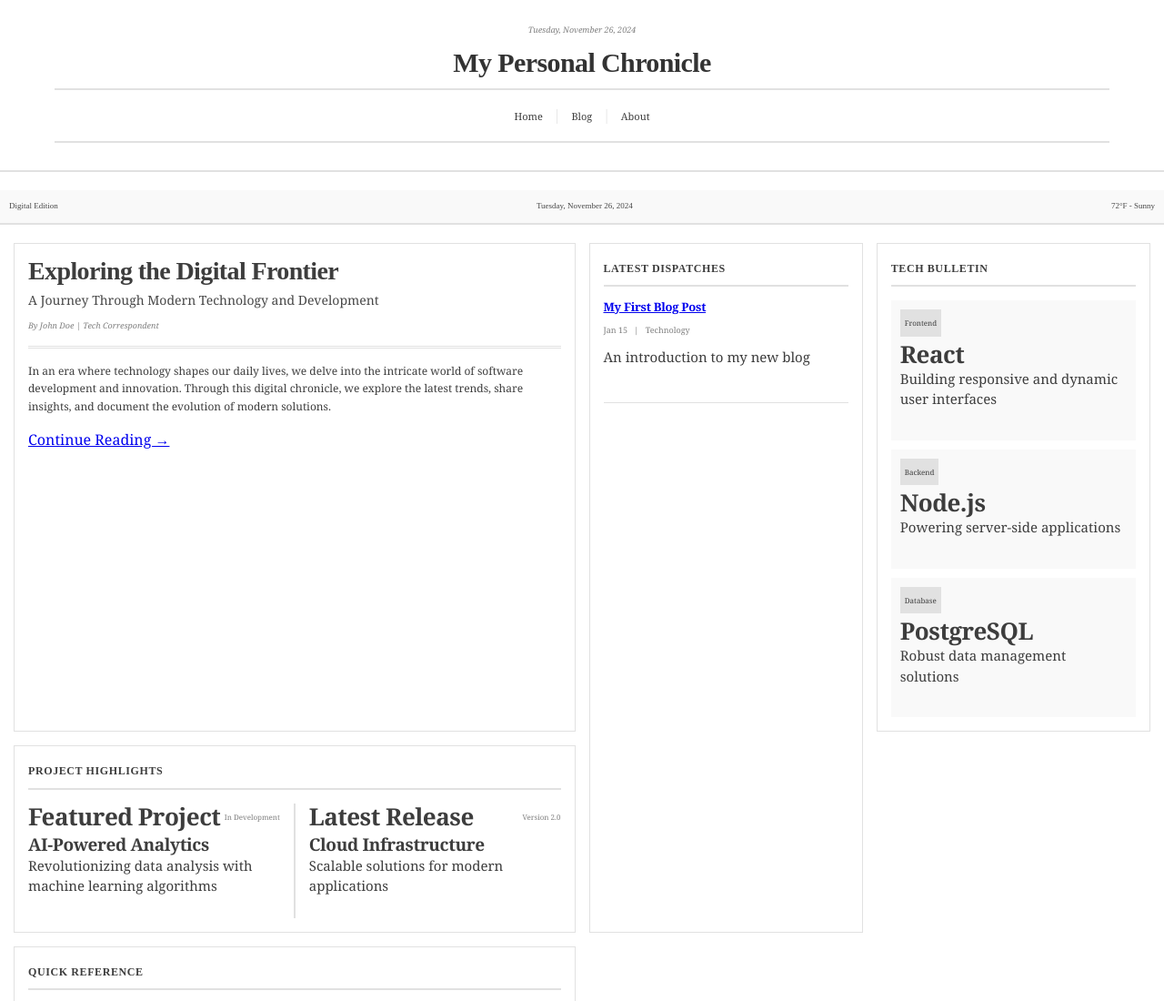
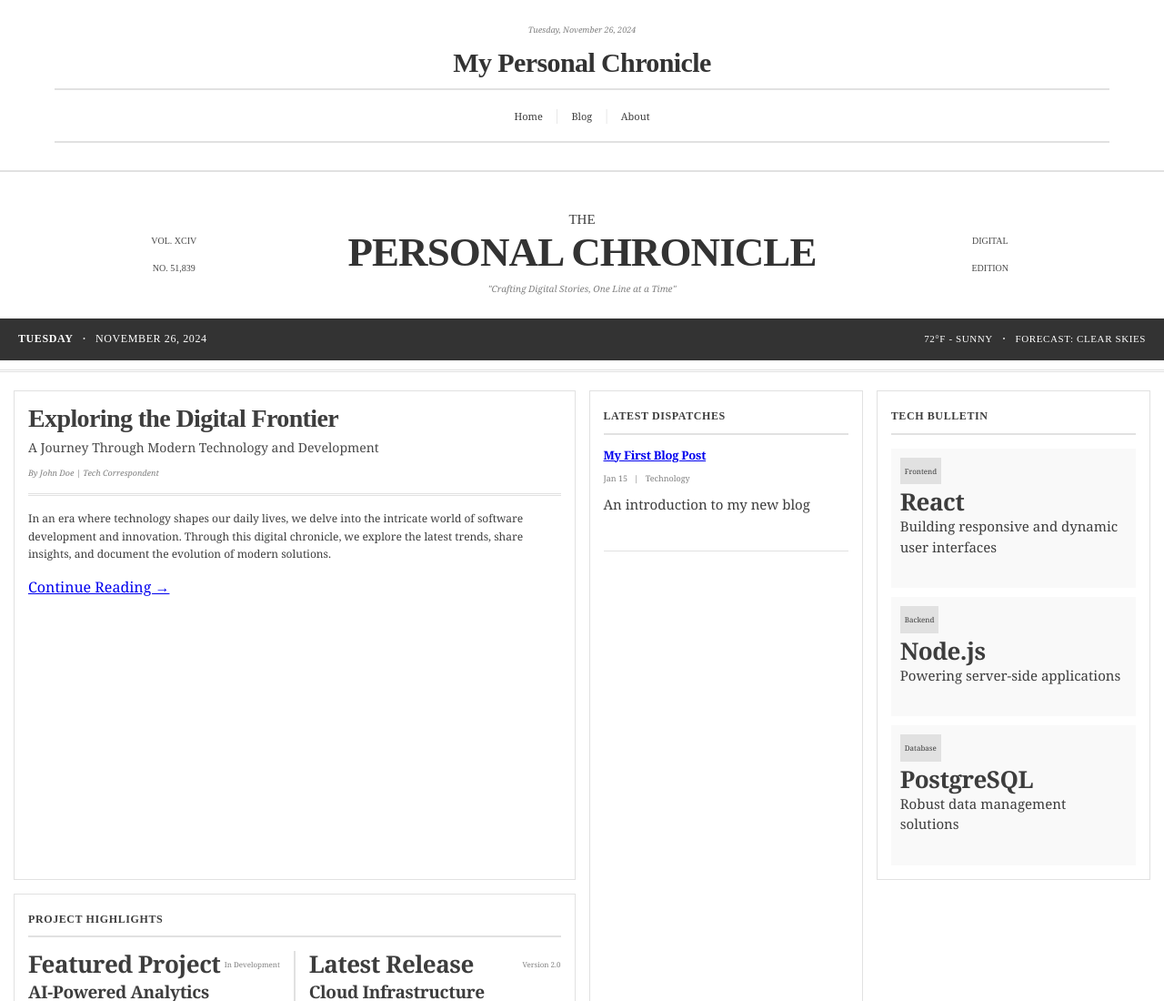
Before and after one commit to Simayon/Bento-Portfolio, an Astro site: page / in a window 1280 px wide. Shown: the top 1100 px of the page at 91% size. Built offline with nearby package versions, Linux system fonts and the light colour scheme; Astro itself is replaced by a stand-in of ours.

Commit message:
feat(homepage): More Prominent header line
- The homepage has a more prominent header resembling a newspaper

```diff
--- a/src/pages/index.astro
+++ b/src/pages/index.astro
@@ -14,14 +14,45 @@ const currentDate = new Date().toLocaleDateString('en-US', {
     month: 'long',
     day: 'numeric'
 });
+
+const volumeNumber = "Vol. XCIV";
+const issueNumber = "No. 51,839";
 ---
 
 <BaseLayout title="Welcome to My Personal Chronicle">
     <div class="newspaper-header">
+        <div class="top-banner">
+            <div class="edition-info">
+                <span class="volume">{volumeNumber}</span>
+                <span class="issue">{issueNumber}</span>
+            </div>
+            <div class="masthead">
+                <div class="masthead-top">THE</div>
+                <div class="masthead-main">PERSONAL CHRONICLE</div>
+                <div class="masthead-motto">"Crafting Digital Stories, One Line at a Time"</div>
+            </div>
+            <div class="price-info">
+                <span class="price">DIGITAL</span>
+                <span class="location">EDITION</span>
+            </div>
+        </div>
         <div class="date-banner">
-            <span class="edition">Digital Edition</span>
-            <span class="current-date">{currentDate}</span>
-            <span class="weather">72°F - Sunny</span>
+            <div class="date-section">
+                <span class="day-name">{new Date().toLocaleDateString('en-US', { weekday: 'long' }).toUpperCase()}</span>
+                <span class="date-divider">·</span>
+                <span class="full-date">
+                    {new Date().toLocaleDateString('en-US', {
+                        month: 'long',
+                        day: 'numeric',
+                        year: 'numeric'
+                    }).toUpperCase()}
+                </span>
+            </div>
+            <div class="weather-section">
+                <span class="weather-info">72°F - SUNNY</span>
+                <span class="date-divider">·</span>
+                <span class="forecast">FORECAST: CLEAR SKIES</span>
+            </div>
         </div>
     </div>
 
@@ -129,18 +160,92 @@ const currentDate = new Date().toLocaleDateString('en-US', {
 
 <style>
     .newspaper-header {
-        border-bottom: 2px solid var(--grey11);
+        border-bottom: 3px double var(--grey11);
         margin-bottom: 2rem;
+        padding: 1rem 0;
+        background-color: white;
+    }
+
+    .top-banner {
+        display: grid;
+        grid-template-columns: 1fr auto 1fr;
+        align-items: center;
+        gap: 2rem;
+        padding: 0 2rem;
+        margin-bottom: 1rem;
+    }
+
+    .edition-info, .price-info {
+        display: flex;
+        flex-direction: column;
+        align-items: center;
+        font-family: 'Times New Roman', serif;
+        text-transform: uppercase;
+        font-size: 1rem;
+        color: var(--grey3);
+        gap: 0.5rem;
+    }
+
+    .masthead {
+        text-align: center;
+        padding: 1rem 0;
+    }
+
+    .masthead-top {
+        font-family: 'Times New Roman', serif;
+        font-size: 1.5rem;
+        font-weight: 500;
+        margin-bottom: -0.5rem;
+    }
+
+    .masthead-main {
+        font-family: 'Times New Roman', serif;
+        font-size: 4.5rem;
+        font-weight: 900;
+        line-height: 1;
+        letter-spacing: -0.02em;
+        margin: 0.5rem 0;
+        color: var(--grey1);
+    }
+
+    .masthead-motto {
+        font-family: 'Georgia', serif;
+        font-style: italic;
+        font-size: 1rem;
+        color: var(--grey6);
+        margin-top: 0.5rem;
     }
 
     .date-banner {
-        background-color: var(--grey13);
-        padding: 0.5rem 1rem;
         display: flex;
         justify-content: space-between;
+        align-items: center;
+        padding: 1rem 2rem;
+        background-color: var(--grey1);
+        color: white;
         font-family: 'Times New Roman', serif;
-        font-size: 0.9rem;
-        color: var(--grey3);
+        margin-top: 1rem;
+    }
+
+    .date-section, .weather-section {
+        display: flex;
+        align-items: center;
+        gap: 1rem;
+        font-size: 1.2rem;
+        letter-spacing: 0.05em;
+    }
+
+    .day-name {
+        font-weight: 700;
+    }
+
+    .date-divider {
+        font-weight: bold;
+        color: var(--grey11);
+    }
+
+    .weather-info, .forecast {
+        font-size: 1.1rem;
     }
 
     .newspaper-grid {
@@ -336,6 +441,14 @@ const currentDate = new Date().toLocaleDateString('en-US', {
         .reference-grid {
             grid-template-columns: repeat(2, 1fr);
         }
+
+        .masthead-main {
+            font-size: 3.5rem;
+        }
+
+        .top-banner {
+            padding: 0 1rem;
+        }
     }
 
     @media (max-width: 768px) {
@@ -358,9 +471,23 @@ const currentDate = new Date().toLocaleDateString('en-US', {
 
         .date-banner {
             flex-direction: column;
-            align-items: center;
+            gap: 0.5rem;
             text-align: center;
-            gap: 0.5rem;
+            padding: 1rem;
+        }
+
+        .top-banner {
+            grid-template-columns: 1fr;
+            gap: 1rem;
+            text-align: center;
+        }
+
+        .edition-info, .price-info {
+            display: none;
+        }
+
+        .masthead-main {
+            font-size: 2.5rem;
         }
     }
 </style>
```
